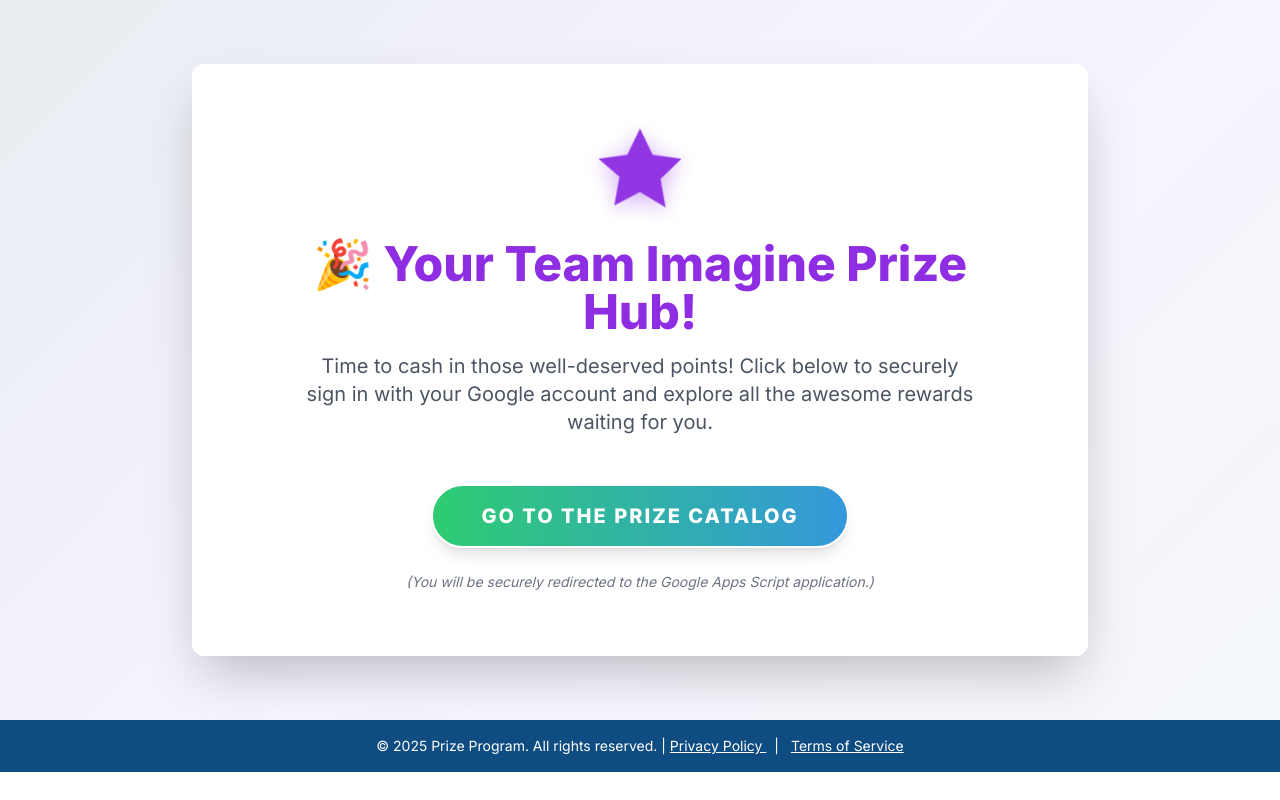
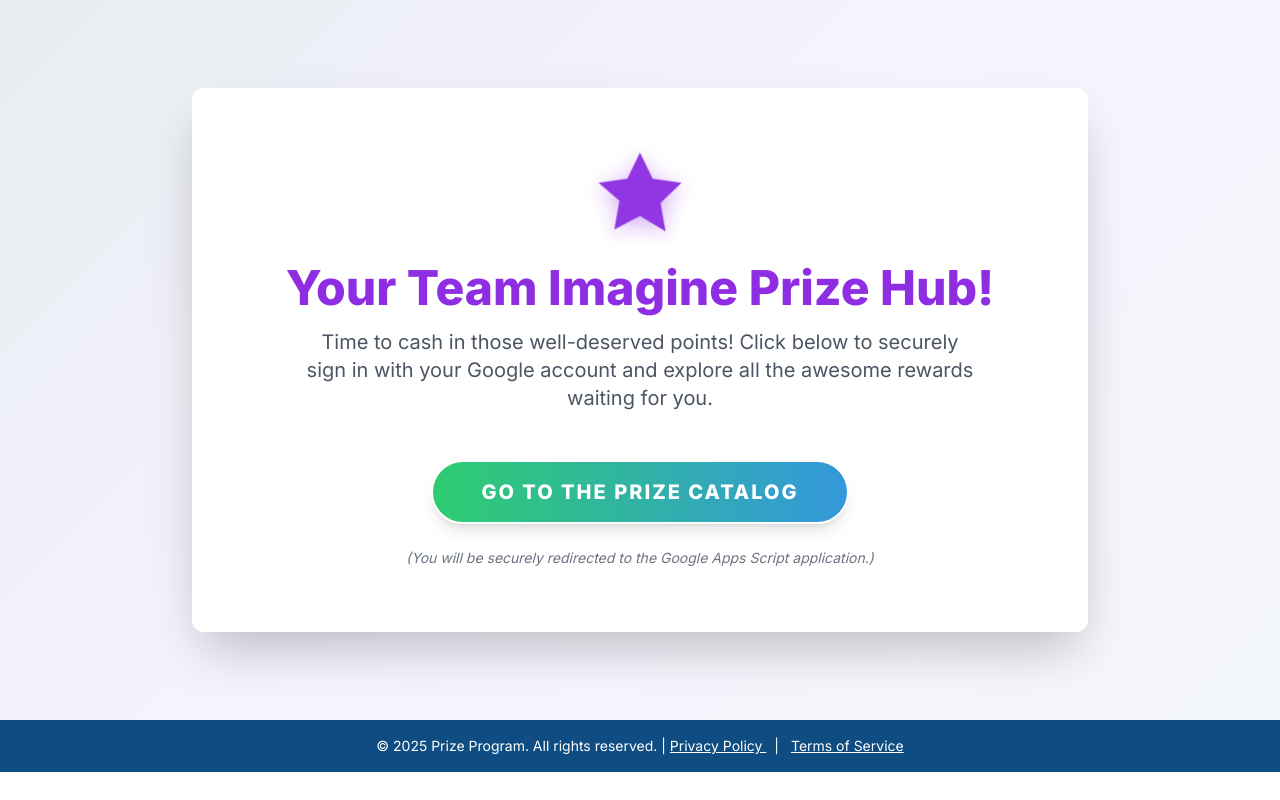
Before and after one commit to jhahn58-commits/jhahn58-comits.github.io, a plain HTML site: page index.html in a window 1280 px wide. Drawn offline with nearby package versions, Linux system fonts and the light colour scheme.

Commit message:
Update index.html

```diff
--- a/index.html
+++ b/index.html
@@ -73,7 +73,7 @@
 
             <!-- Title and Description -->
             <h1 class="text-4xl sm:text-5xl font-extrabold text-fun-purple mb-4">
-                🎉 Your Team Imagine Prize Hub!
+                Your Team Imagine Prize Hub!
             </h1>
             <p class="text-xl text-gray-600 mb-8 sm:mb-12 max-w-2xl mx-auto">
                 Time to cash in those well-deserved points! Click below to securely sign in with your Google account and explore all the awesome rewards waiting for you.
```
